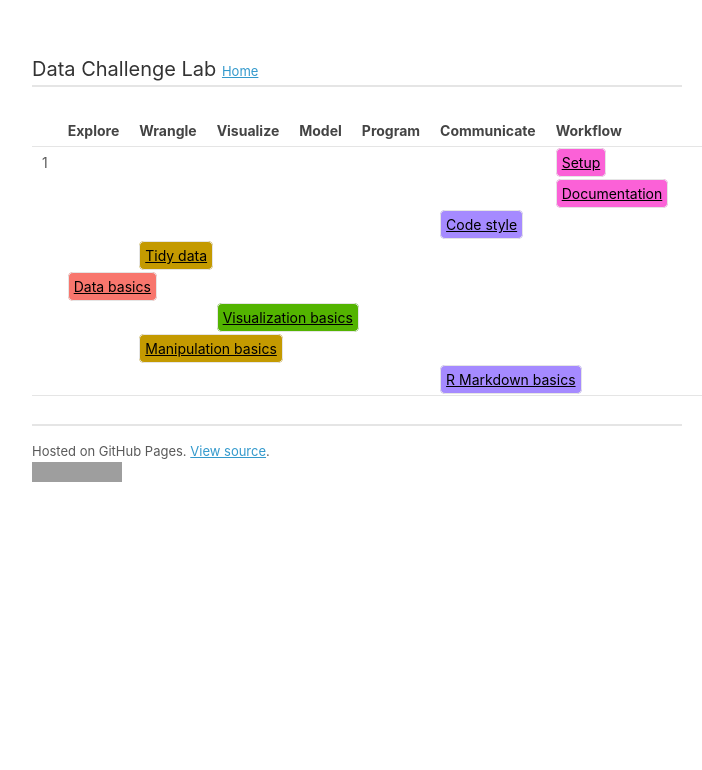
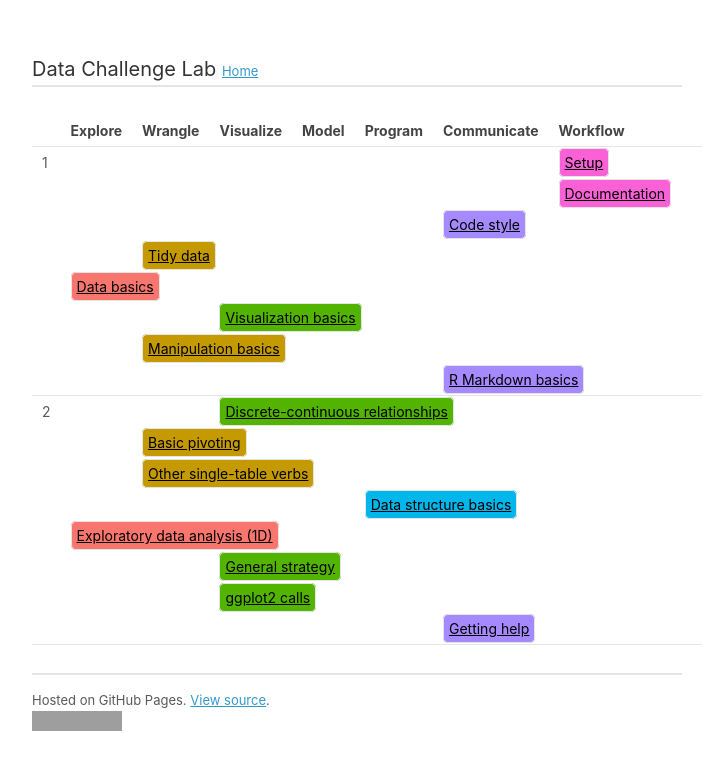
Before and after one commit to dcl-2020-01/curriculum, a Jekyll site: the page built from docs/index.md, in a window 1280 px wide. Shown: the top 770 px of the page, without its empty margins (283-985 px from the left). Built offline with Jekyll 4.4.1, drawn with Linux system fonts in a browser that asks for light colours; our own code applies the rules of GitHub Pages for plain Markdown files; a script that is not in the unit is left out; grey boxes are pictures that could not be loaded.

Commit message:
Update for week 2

```diff
--- a/docs/index.md
+++ b/docs/index.md
@@ -83,4 +83,53 @@ title: Theme index
   <td colspan="1"></td>
 </tr>
 </tbody>
+<tbody>
+<tr>
+<td id='week-2'>2</td>
+  <td colspan="2"></td>
+  <td colspan="6"><a class="visualize" href="vis-discrete-continuous.html">Discrete-continuous relationships</a></td>
+  <td colspan="4"></td>
+</tr>
+<tr>
+<td></td>
+  <td colspan="1"></td>
+  <td colspan="6"><a class="wrangle" href="pivot-1.html">Basic pivoting</a></td>
+  <td colspan="5"></td>
+</tr>
+<tr>
+<td></td>
+  <td colspan="1"></td>
+  <td colspan="6"><a class="wrangle" href="manip-one-table.html">Other single-table verbs</a></td>
+  <td colspan="5"></td>
+</tr>
+<tr>
+<td></td>
+  <td colspan="4"></td>
+  <td colspan="6"><a class="program" href="data-structure-basics.html">Data structure basics</a></td>
+  <td colspan="2"></td>
+</tr>
+<tr>
+<td></td>
+  <td colspan="6"><a class="explore" href="eda-1d.html">Exploratory data analysis (1D)</a></td>
+  <td colspan="6"></td>
+</tr>
+<tr>
+<td></td>
+  <td colspan="2"></td>
+  <td colspan="6"><a class="visualize" href="vis-strategy.html">General strategy</a></td>
+  <td colspan="4"></td>
+</tr>
+<tr>
+<td></td>
+  <td colspan="2"></td>
+  <td colspan="6"><a class="visualize" href="vis-calls.html">ggplot2 calls</a></td>
+  <td colspan="4"></td>
+</tr>
+<tr>
+<td></td>
+  <td colspan="5"></td>
+  <td colspan="6"><a class="communicate" href="getting-help.html">Getting help</a></td>
+  <td colspan="1"></td>
+</tr>
+</tbody>
 </table>
--- a/syllabus.yml
+++ b/syllabus.yml
@@ -1,4 +1,4 @@
-cur-week: 01
+cur-week: 02
 
 weeks:
   week-01:
@@ -13,12 +13,13 @@ weeks:
 
   week-02:
   - vis-discrete-continuous
+  - pivot-1
   - manip-one-table
-  - getting-help
   - data-structure-basics
   - eda-1d
   - vis-strategy
   - vis-calls
+  - getting-help
 
   week-03:
   - relational-basics
```
Also changed, not shown: units/manip-basics_files/figure-gfm/unnamed-chunk-13-1.png (deleted), units/manip-basics_files/figure-markdown_github/unnamed-chunk-13-1.png (deleted).
